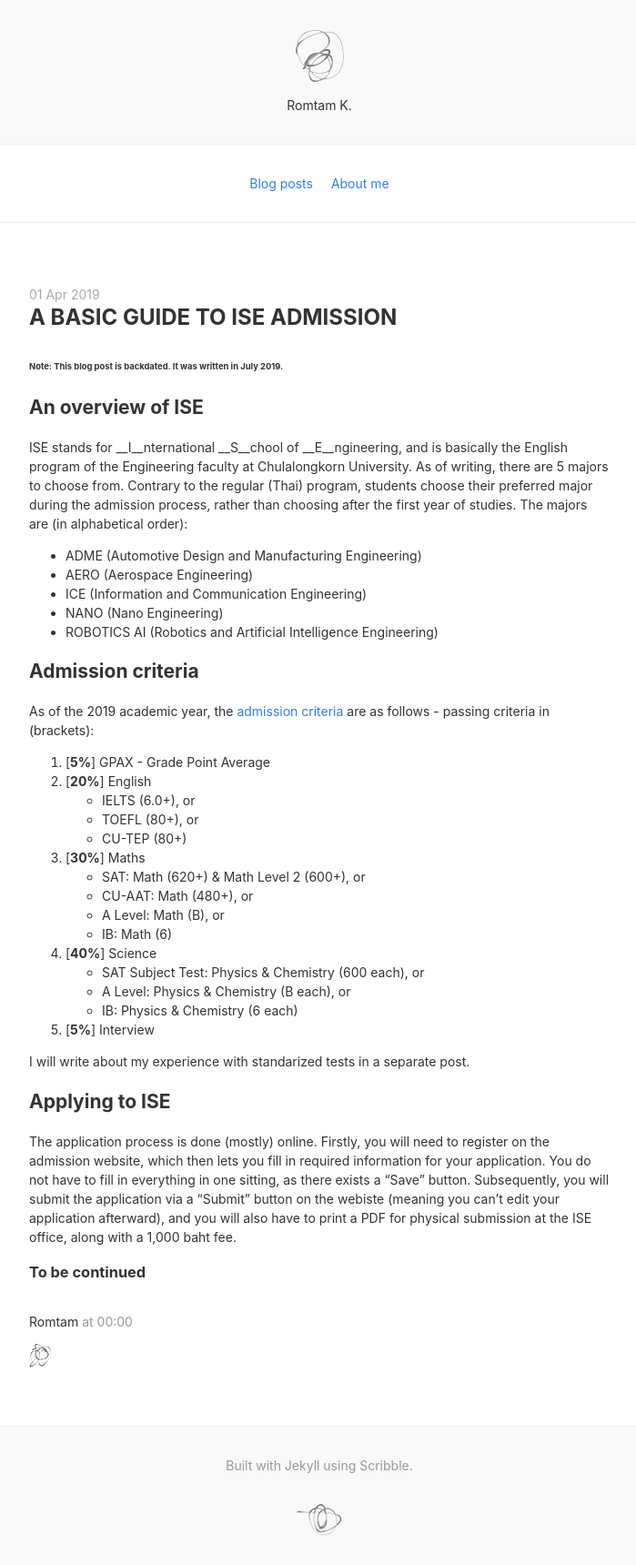
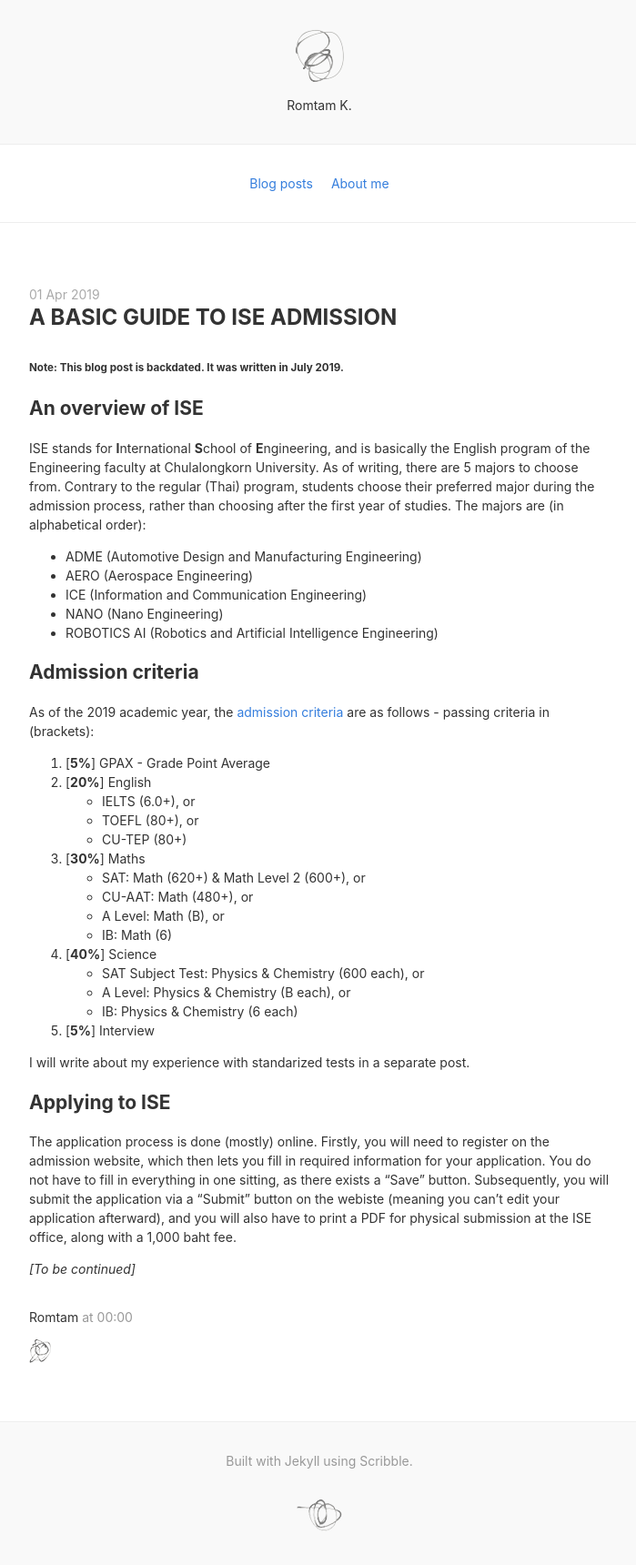
Before and after one commit to Romtam/romtam.github.io, a Jekyll site: the page built from _posts/2019-04-01-ise-application.md, in a window 1280 px wide. Shown: the whole page at 91% size, without its empty margins (289-988 px from the left). Built offline with Jekyll 4.4.1, drawn with Linux system fonts in a browser that asks for light colours; nearby versions of some CDN libraries.

```diff
--- a/_posts/2019-04-01-ise-application.md
+++ b/_posts/2019-04-01-ise-application.md
@@ -3,9 +3,9 @@ title: A Basic Guide to ISE Admission
 date: 2019-04-01 00:00:00
 ---
 
-###### Note: This blog post is backdated. It was written in July 2019.
+##### Note: This blog post is backdated. It was written in July 2019.
 ## An overview of ISE
-ISE stands for __I__nternational __S__chool of __E__ngineering, and is basically the English program of the Engineering faculty at Chulalongkorn University. As of writing, there are 5 majors to choose from. Contrary to the regular (Thai) program, students choose their preferred major during the admission process, rather than choosing after the first year of studies. The majors are (in alphabetical order):
+ISE stands for **I**nternational **S**chool of **E**ngineering, and is basically the English program of the Engineering faculty at Chulalongkorn University. As of writing, there are 5 majors to choose from. Contrary to the regular (Thai) program, students choose their preferred major during the admission process, rather than choosing after the first year of studies. The majors are (in alphabetical order):
 
 * ADME (Automotive Design and Manufacturing Engineering)
 * AERO (Aerospace Engineering)
@@ -37,4 +37,4 @@ I will write about my experience with standarized tests in a separate post.
 ## Applying to ISE
 The application process is done (mostly) online. Firstly, you will need to register on the admission website, which then lets you fill in required information for your application. You do not have to fill in everything in one sitting, as there exists a "Save" button. Subsequently, you will submit the application via a "Submit" button on the webiste (meaning you can't edit your application afterward), and you will also have to print a PDF for physical submission at the ISE office, along with a 1,000 baht fee.
 
-### To be continued
+*[To be continued]*
```
